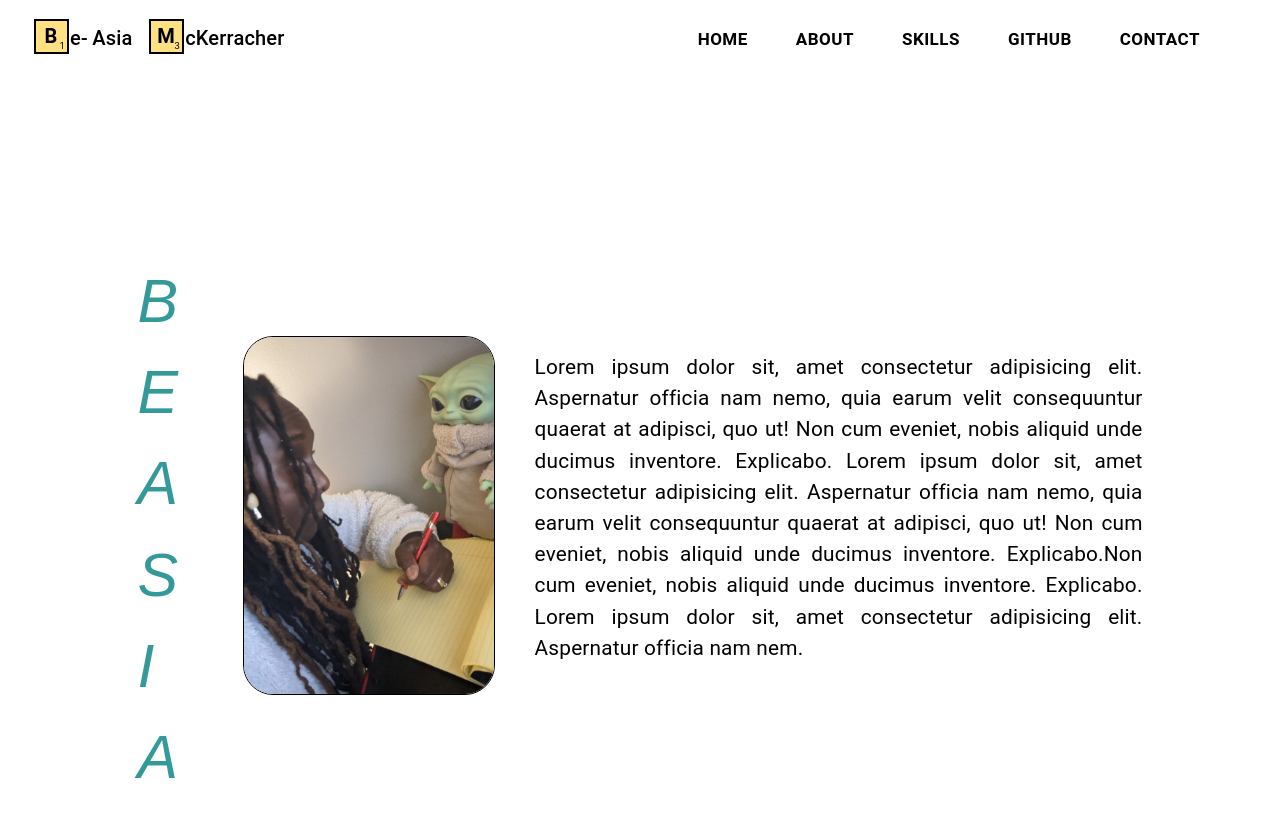
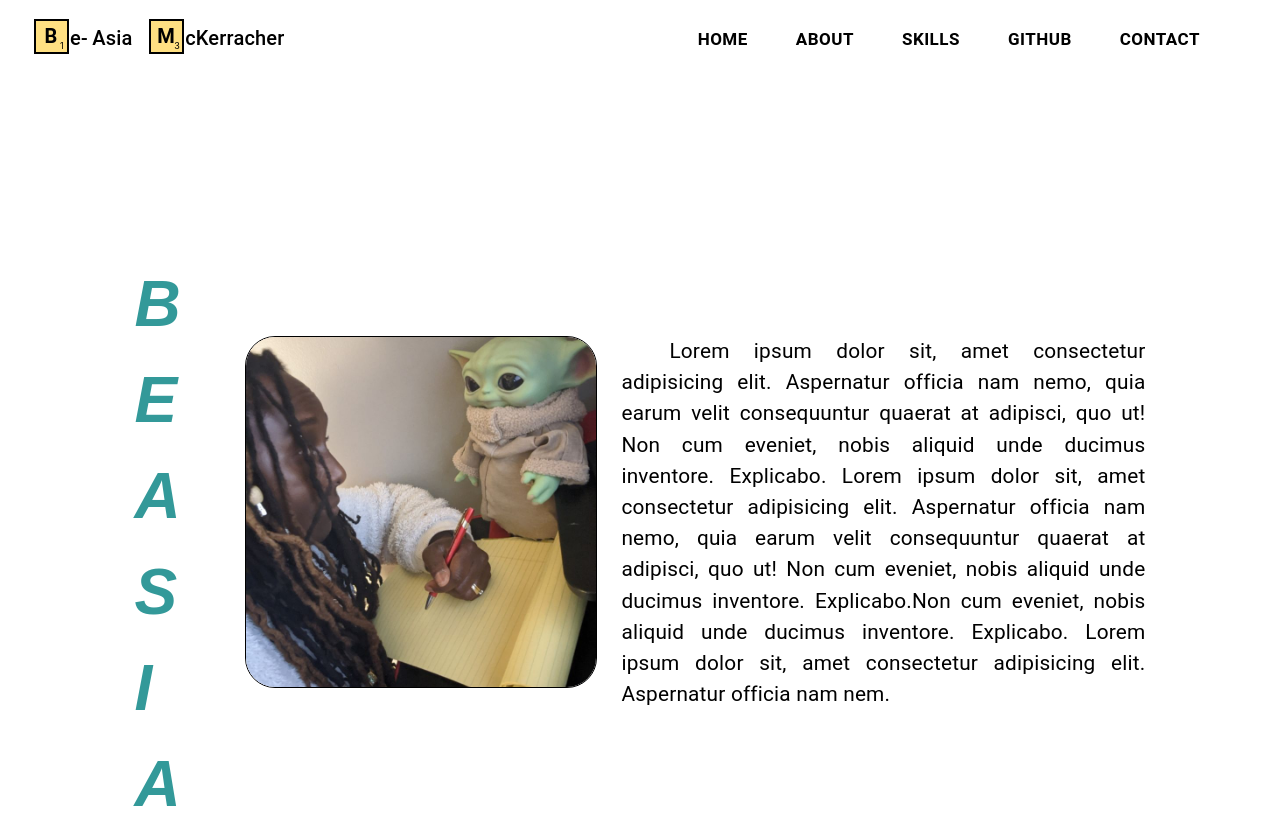
Before and after one commit to amerigirl/website, a React (Create React App) app: page /aboutPage in a window 1280 px wide. Before the commit the page ends 803 px from the top, so only its background shows below. Built offline with nearby package versions, Linux system fonts and the light colour scheme.

Commit message:
just about done with the opening box for about page

```diff
--- a/src/Components/AboutPage/BeasiaName.jsx
+++ b/src/Components/AboutPage/BeasiaName.jsx
@@ -11,8 +11,6 @@ const BeasiaName = () => {
         justifyContent: "center",
         alignItems: "flex-start",
         marginTop: "12rem",
-
-
       }}
     >
       <Box
@@ -25,10 +23,11 @@ const BeasiaName = () => {
           <Typography
             key={index}
             sx={{
-              fontSize: "3.8rem",
+              fontSize: "4rem",
               fontFamily: "fantasy",
               color: "primary.light",
-              fontStyle: "oblique",
+              fontStyle: "italic",
+              fontWeight: "bold",
             }}
           >
             {char}
@@ -36,8 +35,8 @@ const BeasiaName = () => {
         ))}
       </Box>
 
-      <Box >
-        <Box sx={{ display: "flex", maxWidth: "900px", marginTop: "5rem", gap:"1rem" }}>
+      <Box sx={{ display:"flex",maxWidth: "900px", marginTop: "5rem" }}>
+        <Box sx={{ display: "flex", gap: "2rem" }}>
           <Box
             sx={{
               float: "left",
@@ -46,8 +45,8 @@ const BeasiaName = () => {
               border: "1px solid black",
               borderRadius: "30px",
               overflow: "hidden",
-              width: "250px",
-              height: "auto",
+              width: "350px",
+              height: "350px",
               flexShrink: 0,
             }}
           >
@@ -55,32 +54,32 @@ const BeasiaName = () => {
               src="./meAndGrogu.jpg"
               alt="BeAsia and Grogu Doll"
               style={{
-                width: "300px",
+                width: "350px",
                 height: "100%",
-                objectFit: "block",
+                objectFit: "cover",
               }}
             />
           </Box>
-          <Box sx={{}}>
+        </Box>
+
+        <Box>
           <Typography
             sx={{
               textAlign: "justify",
-                flex: "1 1 400px",
               fontSize: "1.3rem",
-                marginTop: "1rem",
+              textIndent: "3rem",
             }}
           >
-              Lorem ipsum dolor sit, amet consectetur adipisicing elit.
+            Lorem ipsum dolor sit, amet consectetur adipisicing elit. Aspernatur
+            officia nam nemo, quia earum velit consequuntur quaerat at adipisci,
+            quo ut! Non cum eveniet, nobis aliquid unde ducimus inventore.
+            Explicabo. Lorem ipsum dolor sit, amet consectetur adipisicing elit.
             Aspernatur officia nam nemo, quia earum velit consequuntur quaerat
             at adipisci, quo ut! Non cum eveniet, nobis aliquid unde ducimus
+            inventore. Explicabo.Non cum eveniet, nobis aliquid unde ducimus
             inventore. Explicabo. Lorem ipsum dolor sit, amet consectetur
-              adipisicing elit. Aspernatur officia nam nemo, quia earum velit
-              consequuntur quaerat at adipisci, quo ut! Non cum eveniet, nobis
-              aliquid unde ducimus inventore. Explicabo.Non cum eveniet, nobis
-              aliquid unde ducimus inventore. Explicabo. Lorem ipsum dolor sit,
-              amet consectetur adipisicing elit. Aspernatur officia nam nem.
+            adipisicing elit. Aspernatur officia nam nem.
           </Typography>
-          </Box>
         </Box>
       </Box>
     </Box>
```
Lines whose indentation alone changed are shown as unchanged.
